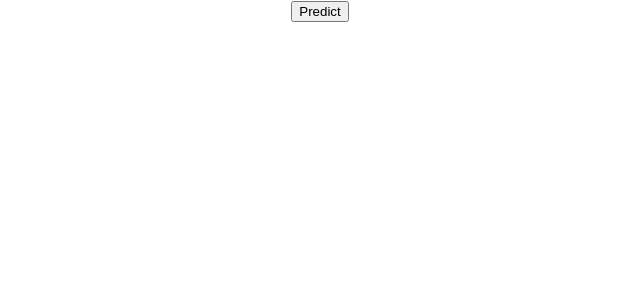
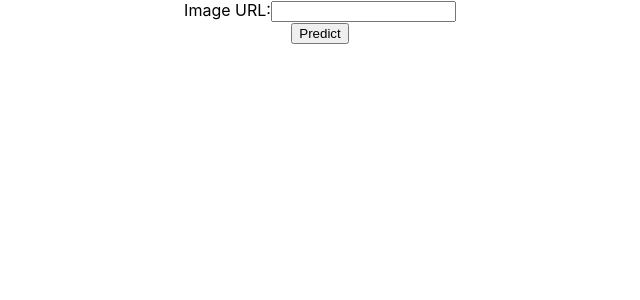
Before and after one commit to mansong1/go-imageclassifierapi, a React (Create React App) app in the folder frontend/: page / in a window 1280 px wide. Shown: the top 300 px of the page, without its empty margins (320-960 px from the left). Built offline with nearby package versions, Linux system fonts and the light colour scheme.

Commit message:
Add button and post handlers

```diff
--- a/frontend/src/App.js
+++ b/frontend/src/App.js
@@ -1,36 +1,51 @@
 import React, { Component } from 'react';
 import './App.css';
+import axios from 'axios';
+
+const api = axios.create({
+  baseURL: `http://localhost:8080`,
+  headers: {
+    'Content-Type': 'application/json',
+  }
+})
+
 
 class App extends Component {
 
-  async handleClick() {
+  state = {
+    url: '',
+  };
 
-    try {
-      let response = await fetch('http://localhost:8080/classify', {
-        method: 'post',
-        mode: 'no-cors',
-        headers: {
-          'Accept': 'application/json',
-          'Content-Type': 'application/json',
-        },
-        body: JSON.stringify({
-          url: "https://geertbaeke.files.wordpress.com/2019/01/cassette.jpg"
-        })
-      });
+  handleChange = event => {
+    this.setState({ name: event.target.value });
+  }
 
-      console.log('Result: '+ response);
+  handleSubmit = event => {
+    event.preventDefault(); //stop browser from reloading page
+    console.log('The link was clicked.');
 
-    } catch (error) {
-      console.log(error)
+    const url = {
+      url: this.state.url,
     }
+
+    api
+    .post('/classify', { url })
+    .then(res => {
+        console.log(res);
+        console.log(res.data)
+      }
+    )
   }
 
   render() {
     return (
       <div className="App">
-          <button onClick={this.handleClick}>
-            Predict
-            </button>
+        <form>
+          <label>Image URL:
+            <input type="url" name="Image URL" onChange={this.handleChange} />
+            </label>
+        </form>
+          <button type="submit" onSubmit={this.handleSubmit}>Predict</button>
       </div>
   );
   }
```
Also changed, not shown: 1 other file (tests, documents, lock files or other folders).
